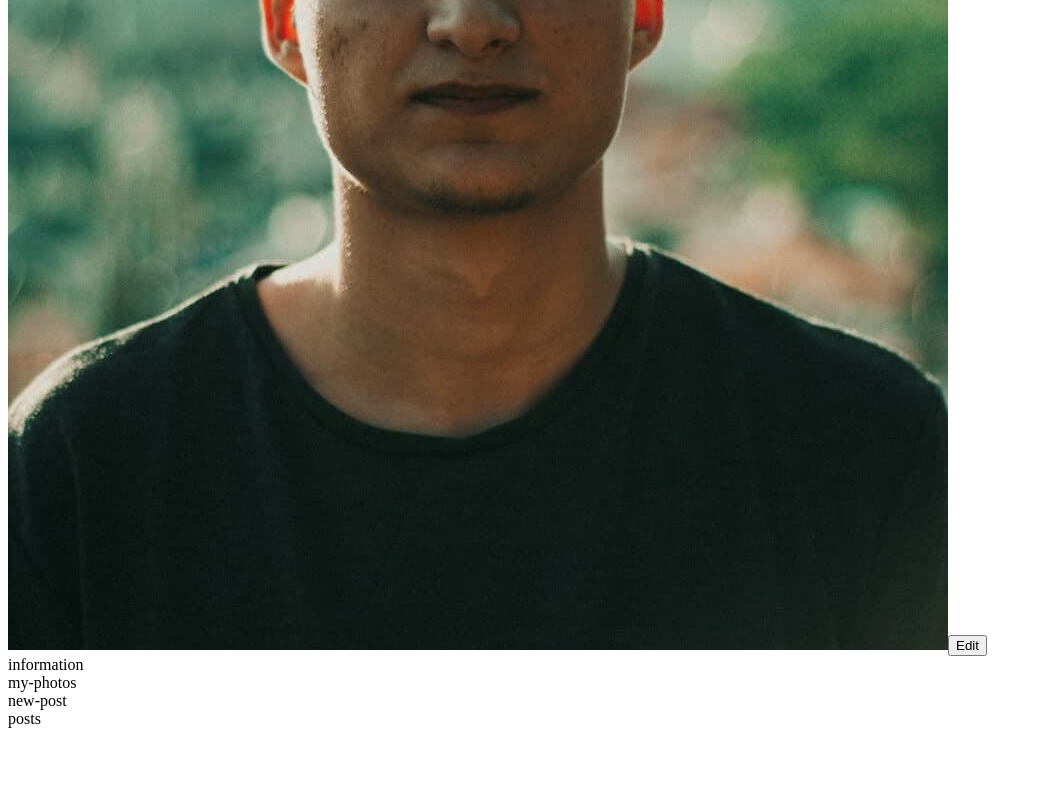
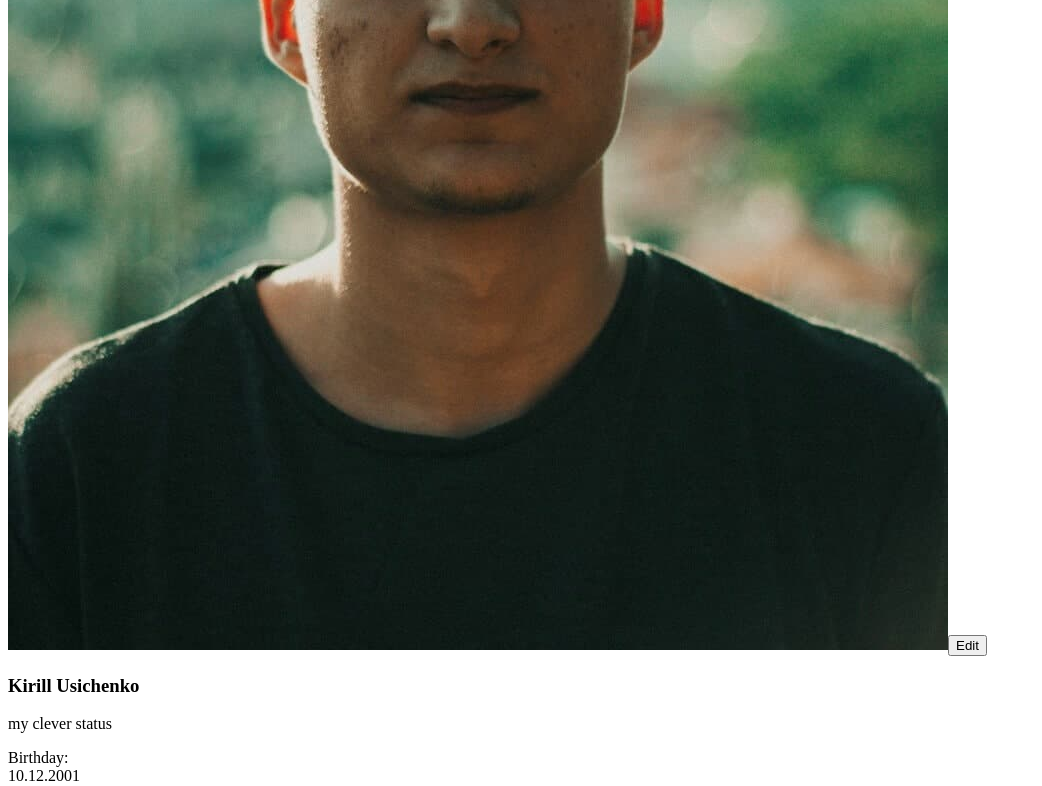
Before and after one commit to Kyrylo-Usichenko/social_network, a React (Create React App) app: page /myProfile in a window 1280 px wide. Shown: the part 2000-2786 px from the top of the page, without its empty margins (0-1042 px from the left). Before the commit the page ends 2736 px from the top, so only its background shows below. Built offline with nearby package versions, Linux system fonts and the light colour scheme; the HTML template or start-up script is replaced by a standard one.

Commit message:
'add_information'

```diff
--- a/src/Components/Header/Header.js
+++ b/src/Components/Header/Header.js
@@ -1,6 +1,6 @@
 import React from 'react';
 import {FaReact, FaSearch, FaBell, FaTimes} from "react-icons/fa";
-import avatar from '../../images/2.jpg'
+import avatar from '../../images/avatar.jpg'
 
 class Header extends React.Component {
 
@@ -13,7 +13,7 @@ class Header extends React.Component {
 
     updateInputValue = (event) => {
         this.setState({searchInputValue: event.target.value})
-        console.log(this.state)
+
     }
 
     clearInputValue = () => {
@@ -43,7 +43,7 @@ class Header extends React.Component {
 
                         </div>
                         <div className='profile'>
-                            <span>Kirill</span>
+                            <span className='profile__name'>Kirill</span>
                             <img className='profile__avatar' src={avatar} alt=""/>
 
 
--- /dev/null
+++ b/src/Components/MyProfile/MyPosts/MyPosts.js
@@ -0,0 +1,6 @@
+import React from 'react';
+import s from './MyPosts.module.scss'
+const MyPosts = () => {
+
+}
+export default MyPosts;
--- a/src/Components/MyProfile/MyProfile.js
+++ b/src/Components/MyProfile/MyProfile.js
@@ -1,22 +1,81 @@
 import React from 'react';
 import Navigation from "../Navigation/Navigation";
-import avatar from '../../images/2.jpg'
+import avatar from '../../images/avatar.jpg'
 
 class MyProfile extends React.Component {
+
+    constructor(props) {
+        super(props);
+        this.state = {showMore: false};
+    }
+
+    openFunction = () => {
+        this.setState({showMore: !this.state.showMore})
+    }
+
+    hideMore = (event) => {
+        this.setState({showMore: 'false'})
+    }
+
     render() {
         return (
             <div className='my-profile'>
                 <div className='container'>
                     <div className='my-profile__inner'>
-                        <Navigation  />
+                        <Navigation/>
                         <div className='first-column'>
                             <div className='my-profile__avatar'>
                                 <img className='my-profile__avatar-img' src={avatar} alt='/'/>
                                 <button className='my-profile__edit'>Edit</button>
                             </div>
                         </div>
-                        <div className='second-column' >
-                            <div className='my-profile__information'>information</div>
+                        <div className='second-column'>
+                            <div className='my-profile__information'>
+                                <h3 className='information__name'>Kirill Usichenko</h3>
+                                <p className='information__status'>my clever status</p>
+                                <div className='information__content'>
+                                    <div className='information__content-line'>
+                                        <div className='information__content-property'>Birthday:</div>
+                                        <span className='information__content-value'>10.12.2001</span>
+                                    </div>
+                                    <div className='information__content-line'>
+                                        <div className='information__content-property'>Current city:</div>
+                                        <span className='information__content-value'>Kyiv</span>
+                                    </div>
+                                    <div className='information__show-more' onClick={this.openFunction}>
+                                        {
+                                            !this.state.showMore
+                                                ? <div>Show full information</div>
+                                                : <div>Hide full information</div>
+                                        }</div>
+                                    {
+                                        !this.state.showMore
+                                            ? null
+                                            : <div className='information__full'>
+                                                <div className='information__title'>main information</div>
+                                                <div className='information__content-line'>
+                                                    <div className='information__content-property'>Hometown:</div>
+                                                    <span className='information__content-value'>Cherkasy</span>
+                                                </div>
+                                                <div className='information__content-line'>
+                                                    <div className='information__content-property'>Languages:</div>
+                                                    <span className='information__content-value'>Russian</span>
+                                                </div>
+                                                <div className='information__title'>Personal information</div>
+                                                <div className='information__content-line'>
+                                                    <div className='information__content-property'>Favorite quotes:</div>
+                                                    <span className='information__content-value'>"Programming isn't about what you know; it's about what you can figure out.” </span>
+                                                </div>
+                                                <div className='information__content-line'>
+                                                    <div className='information__content-property'>Groups:</div>
+                                                    <span className='information__content-value'>PiterJS,Flickr,Piter Css,Meduza</span>
+                                                </div>
+                                            </div>
+                                    }
+
+
+                                </div>
+                            </div>
                             <div className='my-profile__my-photos'>my-photos</div>
                             <div className='my-profile__new-post'>new-post</div>
                             <div className='my-profile__posts'>posts</div>
--- a/src/scss/index.scss
+++ b/src/scss/index.scss
@@ -177,6 +177,9 @@ display: flex;
     border-radius: 50%;
     margin-left: 15px;
   }
+  &__name{
+    color: white;
+  }
 }
 .my-profile{
   margin-top: 20px;
@@ -186,7 +189,7 @@ display: flex;
   &__avatar{
     background-color: $first-color;
     padding: 15px;
-    margin: 0 10px 10px 0;
+    margin: 10px 10px 10px 0;
     border-radius: 3px;
     display: flex;
     flex-direction: column;
@@ -209,11 +212,59 @@ display: flex;
       color: $second-color;
     }
   }
+  &__information{
+    background-color: #fff;
+    padding: 10px 20px;
+    margin: 10px 0;
+    border-radius: 3px;
+    text-align: left;
+    box-shadow: rgb(215,216,219) 0 1px 0 0, rgb(227,228,232) 0 0 0 1px;
+  }
 }
+.information{
+  &__show-more{
+    text-align: center;
+    margin-top: 10px;
+    margin-bottom: 10px;
+    width: 100%;
+    padding: 10px 0px;
+    cursor: pointer;
+    border-radius: 3px;
+    &:hover{
+      background: $third-color;
+      transition: all 1s ease 0s;
+      color: $second-color;
+    }
+  }
+  &__content{
+    margin-top: 10px;
+    &-line{
+      display: flex;
+      padding-top: 10px;
+    }
+    &-property{
+      font-size: 13px;
+      width: 40%;
+    }
+    &-value{
+      width: 80%;
+      font-size: 13px;
+      margin-left: 5%;
+    }
+  }
+  &__full{
 
+    padding: 20px 0;
+  }
+  &__title{
+    font-size: 14px;
+    margin: 20px 0;
+  }
+}
 .navigation{
   width: 17%;
   &__list{
+    margin-top: 20px;
     list-style: none;
   }
   &__item{
@@ -231,3 +282,6 @@ display: flex;
 .second-column{
   width: 575px;
 }
+.information__more{
+  display: none;
+}
```
Also changed, not shown: src/Components/MyProfile/MyPosts/MyPosts.module.scss (added), src/images/2.jpg (deleted), src/images/avatar.jpg.
